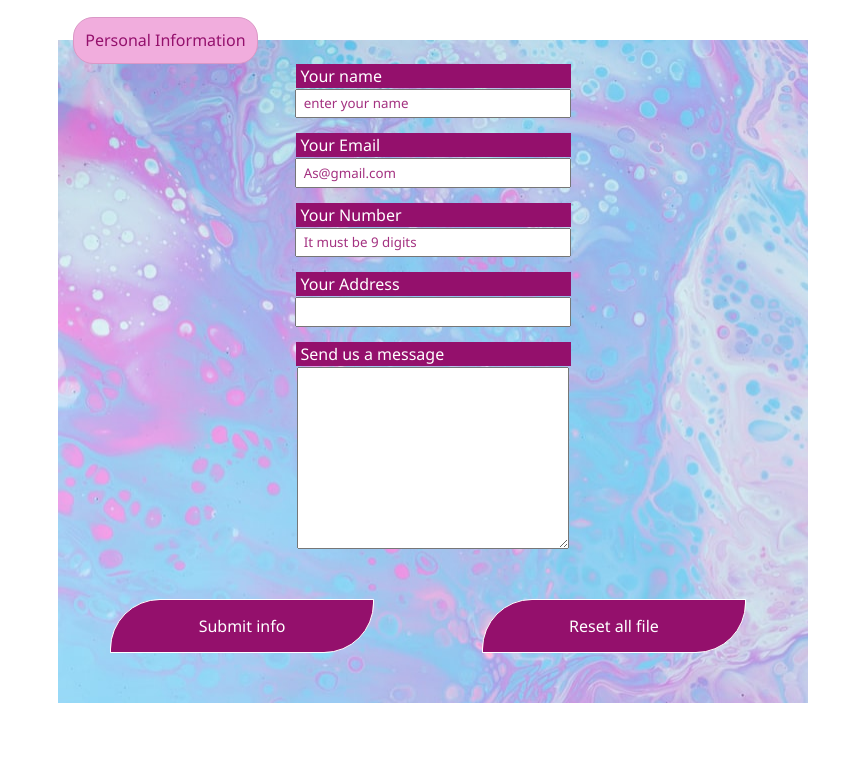
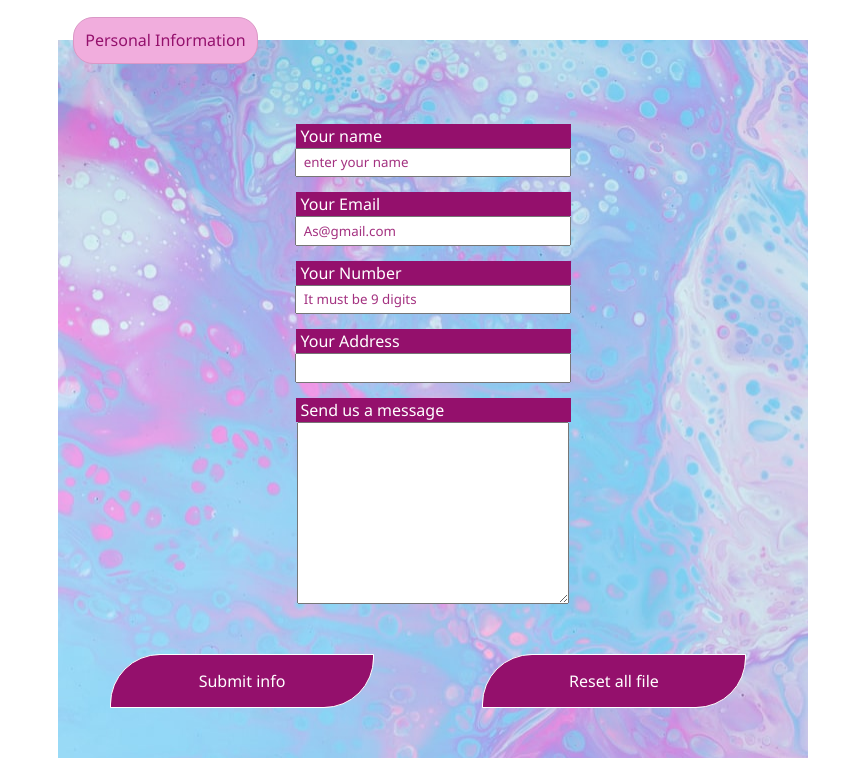
Before and after one commit to azharalsharbaji/simple-form, a plain HTML site: page index.html in a window 1280 px wide. Shown: the part 119-897 px from the top of the page, without its empty margins (207-1072 px from the left). Before the commit the page ends 842 px from the top, so only its background shows below. Drawn offline with Linux system fonts and the light colour scheme.

Commit message:
Add files via upload

```diff
--- a/style.css
+++ b/style.css
@@ -40,8 +40,9 @@ legend
 form *,label{
     font-family: 'Segoe UI', Tahoma, Geneva, Verdana, sans-serif;
     margin: 0 auto;
+}
+form {margin-top: 8%;}
 
-  }
 label ,input ,textarea
 {
     display: block;
@@ -49,7 +50,6 @@ label ,input ,textarea
 }
 label
 {
-    margin-bottom: 1px;
     padding-left: 5px;
     background-color: #94106c;
     line-height: 1.5;
```
